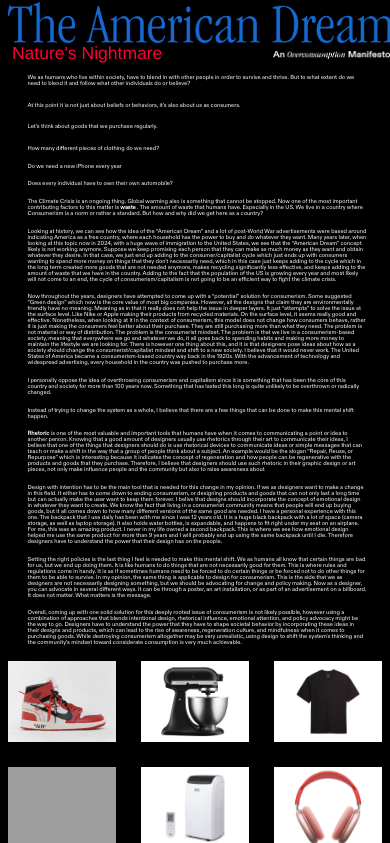
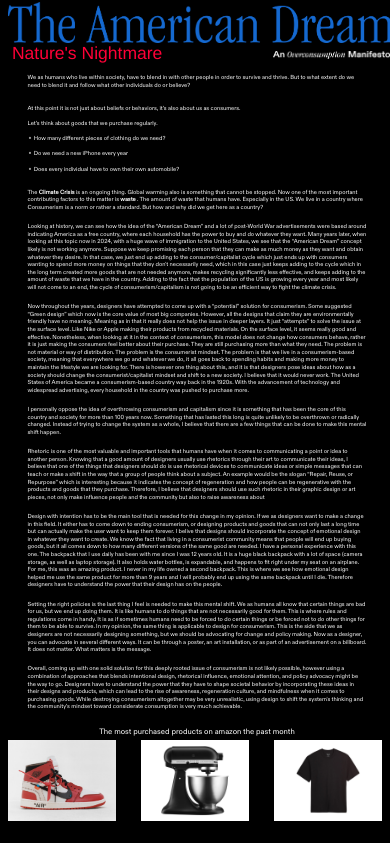
Before and after one commit to Moneeeeey/TheAmericanDream, a plain HTML site: page index.html in a window 390 px wide. Shown: the top 843 px of the page. Drawn offline with Linux system fonts and the light colour scheme; grey boxes are pictures that could not be loaded.

Commit message:
newnerwew

```diff
--- a/CSS/stylesheet.css
+++ b/CSS/stylesheet.css
@@ -57,6 +57,8 @@ p{
     font-family: dia;
     font-weight: 200;
     margin-top: 3vw;
+    line-height: 1.3; /* Adjust the number for more or less space */
+
 
 }
 .text{
@@ -97,3 +99,11 @@ p{
     color: #ffffff;
 
 }
+.bottomtext{
+    text-align: center;
+    margin-left: 1vw;
+    margin-bottom: 1.5vw;
+    font-family: dia;
+    color: #ffffff;
+    font-size: 2vw;
+}
--- a/index.html
+++ b/index.html
@@ -30,31 +30,29 @@
         </p>
     </div>
 
-    <div class="text2">
+    <div class="text3">
         <p>
             At this point it is not just about beliefs or behaviors, it’s also about us as consumers.
-        </p>
-    </div>
+            <br>
+            <br>
+            Let’s think about goods that we purchase regularly.
+            <br>
+            <br>
+            ⚬ How many different pieces of clothing do we need?
+            <br>
+            <br>
+            ⚬ Do we need a new iPhone every year
+            <br>
+            <br>
+            ⚬ Does every individual have to own their own automobile?
 
-    <div class="text3">
-        <p>
-            Let’s think about goods that we purchase regularly.
         </p>
     </div>
 
 
     <div class="text4">
         <p>
-            How many different pieces of clothing do we need?
-        </p>
-        <P>
-            Do we need a new iPhone every year
-        </P>
-        <p>
-            Does every individual have to own their own automobile?
-        </p>
-        <p>
-            The Climate Crisis is an ongoing thing. Global warming also is something that cannot be stopped. Now one of the most important contributing factors to this matter is <b> waste </b>. The amount of waste that humans have. Especially in the US. We live in a country where Consumerism is a norm or rather a standard. But how and why did we get here as a country?
+            The <b> Climate Crisis </b> is an ongoing thing. Global warming also is something that cannot be stopped. Now one of the most important contributing factors to this matter is <b> waste </b>. The amount of waste that humans have. Especially in the US. We live in a country where Consumerism is a norm or rather a standard. But how and why did we get here as a country?
         </p>
         <p>
             Looking at history, we can see how the idea of the “American Dream” and a lot of post-World War advertisements were based around indicating America as a free country, where each household has the power to buy and do whatever they want.
@@ -68,15 +66,14 @@ Many years later, when looking at this topic now in 2024, with a huge wave of im
 Meaning as in that it really does not help the issue in deeper layers. It just “attempts” to solve the issue at the surface level. Like Nike or Apple making their products from recycled materials. On the surface level, it seems really good and effective. Nonetheless, when looking at it in the context of consumerism, this model does not change how consumers behave, rather it is just making the consumers feel better about their purchase. They are still purchasing more than what they need. The problem is not material or way of distribution. The problem is the consumerist mindset. The problem is that we live in a consumerism-based society, meaning that everywhere we go and whatever we do, it all goes back to spending habits and making more money to maintain the lifestyle we are looking for. There is however one thing about this, and it is that designers pose ideas about how as a society should change the consumerist/capitalist mindset and shift to a new society. I believe that it would never work. The United States of America became a consumerism-based country way back in the 1920s. With the advancement of technology and widespread advertising, every household in the country was pushed to purchase more.
         </p>
         <p>
-            I personally oppose the idea of overthrowing consumerism and capitalism since it is something that has been the core of this country and society for more than 100 years now. Something that has lasted this long is quite unlikely to be overthrown or radically changed.
+            I personally oppose the idea of overthrowing consumerism and capitalism since it is something that has been the core of this country and society for more than 100 years now. Something that has lasted this long is quite unlikely to be overthrown or radically changed.              Instead of trying to change the system as a whole, I believe that there are a few things that can be done to make this mental shift happen.
+
         </p>
 
-        <p>
-            Instead of trying to change the system as a whole, I believe that there are a few things that can be done to make this mental shift happen.
-        </p>
+
 
         <p>
-            <b> Rhetoric </b>is one of the most valuable and important tools that humans have when it comes to communicating a point or idea to another person. Knowing that a good amount of designers usually use rhetorics through their art to communicate their ideas, I believe that one of the things that designers should do is use rhetorical devices to communicate ideas or simple messages that can teach or make a shift in the way that a group of people think about a subject. An example would be the slogan “Repair, Reuse, or Repurpose” which is interesting because it indicates the concept of regeneration and how people can be regenerative with the products and goods that they purchase. Therefore, I believe that designers should use such rhetoric in their graphic design or art pieces, not only make influence people and the community but also to raise awareness about
+             Rhetoric is one of the most valuable and important tools that humans have when it comes to communicating a point or idea to another person. Knowing that a good amount of designers usually use rhetorics through their art to communicate their ideas, I believe that one of the things that designers should do is use rhetorical devices to communicate ideas or simple messages that can teach or make a shift in the way that a group of people think about a subject. An example would be the slogan “Repair, Reuse, or Repurpose” which is interesting because it indicates the concept of regeneration and how people can be regenerative with the products and goods that they purchase. Therefore, I believe that designers should use such rhetoric in their graphic design or art pieces, not only make influence people and the community but also to raise awareness about
         </p>
 
         <p>
@@ -93,6 +90,9 @@ Meaning as in that it really does not help the issue in deeper layers. It just
 
     </div>
 
+    <div class="bottomtext">
+         The most purchased products on amazon the past month
+    </div>
 
 
 
```
Also changed, not shown: 2 other files.
